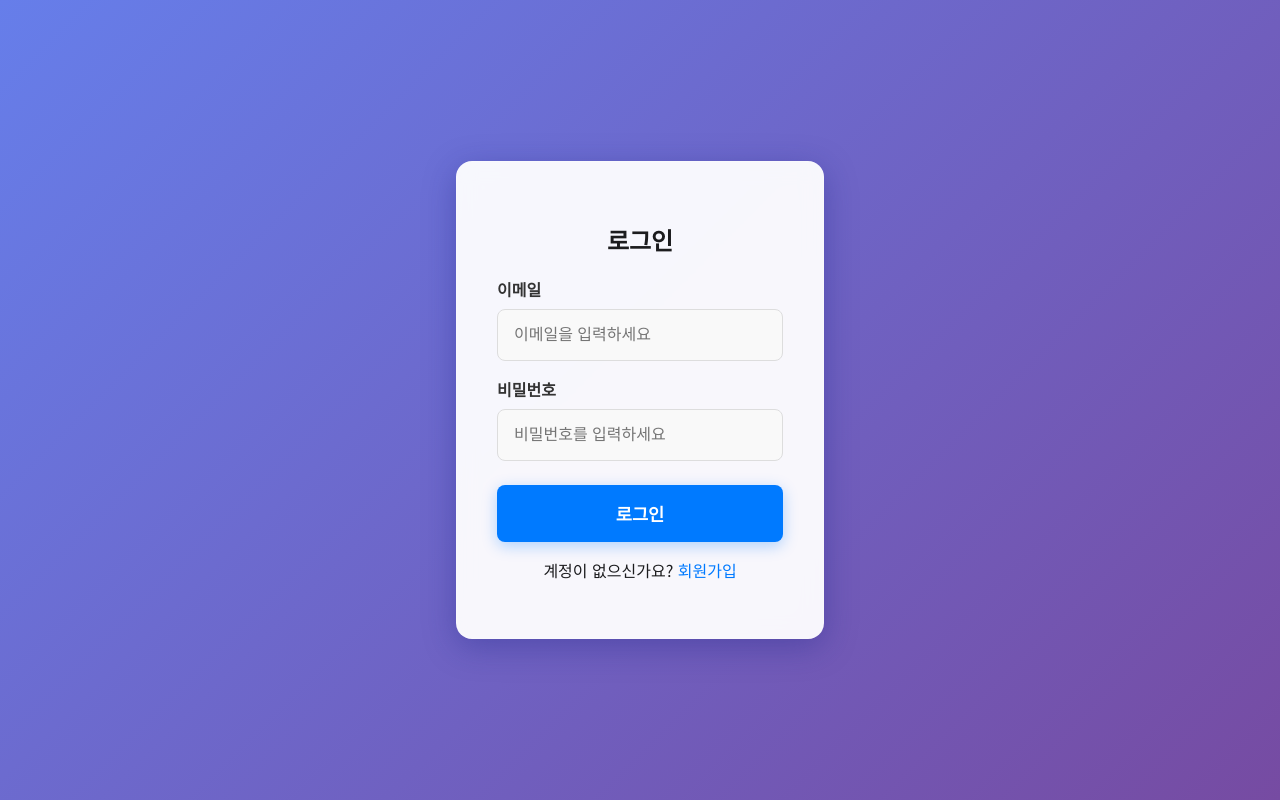
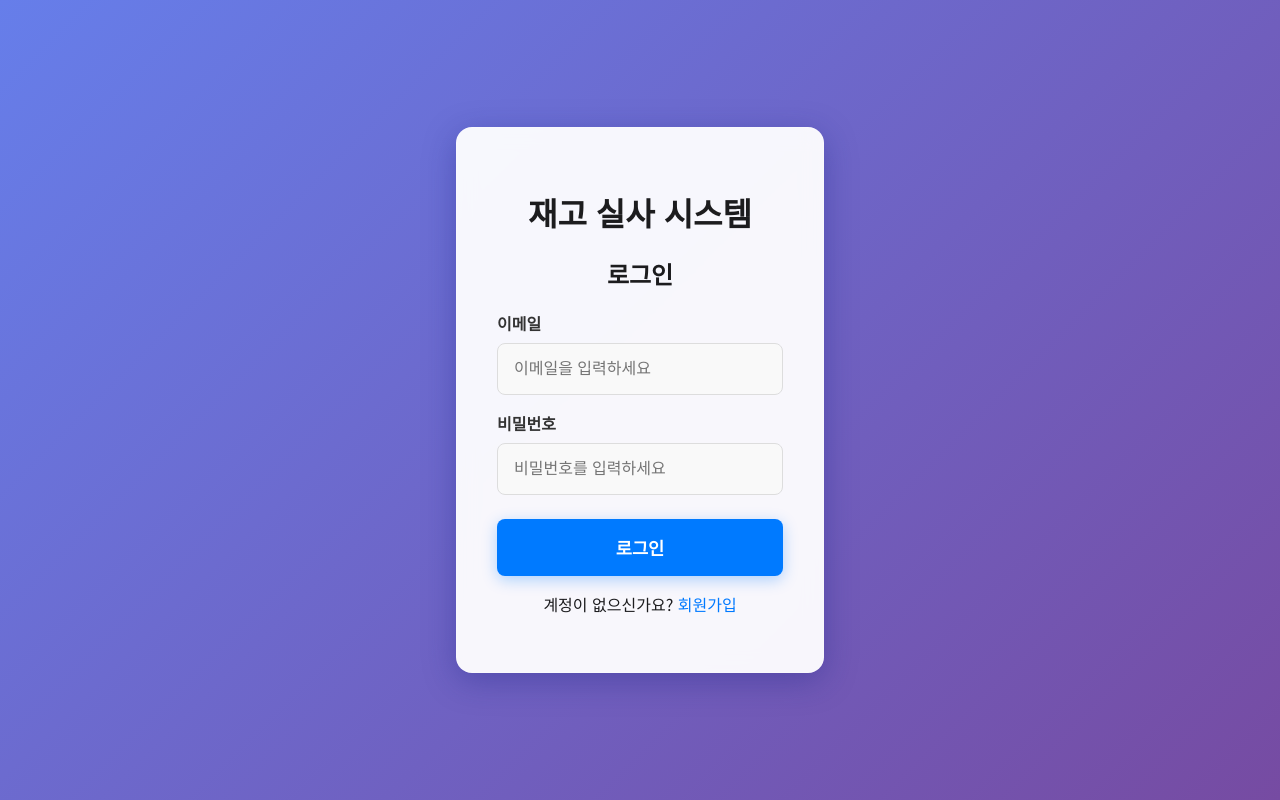
Before and after one commit to SKIM72/inventory-app, a plain HTML site: page login.html in a window 1280 px wide. Drawn offline with nearby package versions, Linux system fonts and the light colour scheme.

Commit message:
Add files via upload

```diff
--- a/login.html
+++ b/login.html
@@ -2,7 +2,7 @@
 <html lang="ko">
 <head>
     <meta charset="UTF-8">
-    <title>로그인</title>
+    <title>재고 실사 시스템 - 로그인</title>
     <meta name="viewport" content="width=device-width, initial-scale=1.0">
     <link rel="icon" type="image/png" href="favicon.png">
     <link rel="preconnect" href="https://fonts.googleapis.com">
@@ -100,6 +100,7 @@
 <body>
     <div class="app-container">
         <div class="card">
+            <h1 style="text-align: center;">재고 실사 시스템</h1>
             <h2 style="text-align: center;">로그인</h2>
             <div class="input-group">
                 <label for="email">이메일</label>
```
Also changed, not shown: signup.html (+2 -1 lines).
